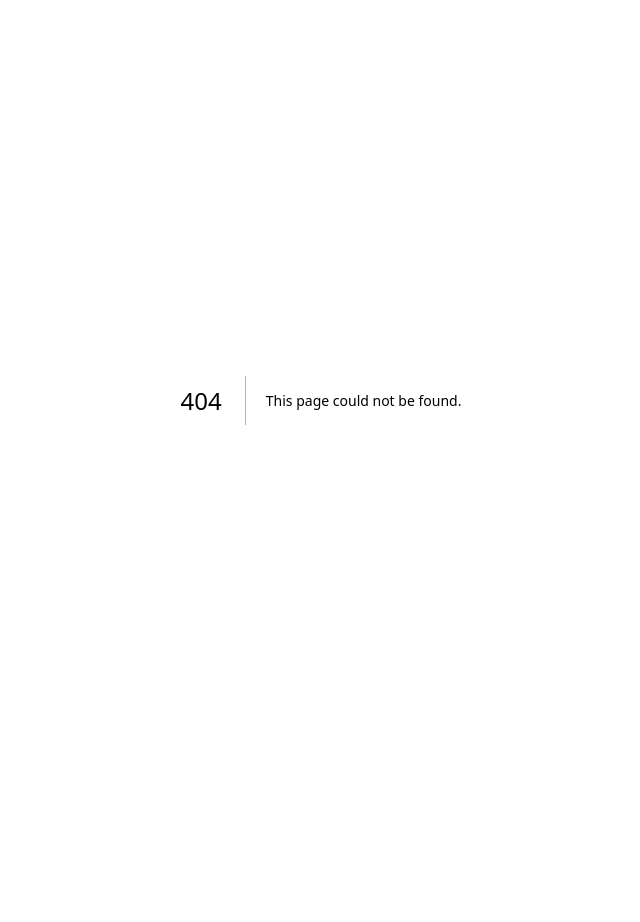
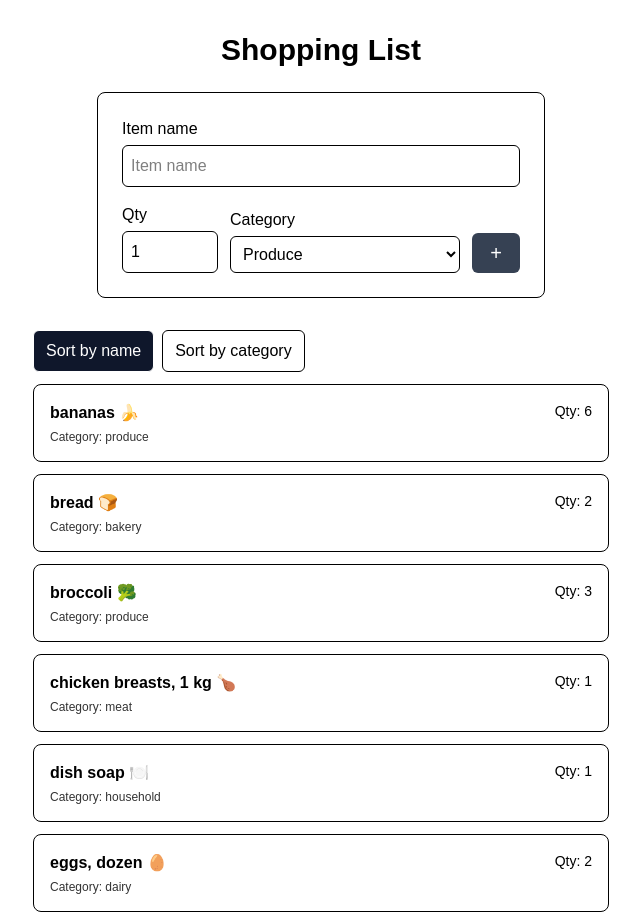
Before and after one commit to mbguron/cprg306-assignments, a Next.js app: page /week-6 in a window 1280 px wide. Before the commit this address had no page. Shown: the top 922 px of the page, without its empty margins (319-959 px from the left). Before the commit the page ends 800 px from the top, so only its background shows below. Built offline with nearby package versions, Linux system fonts and the light colour scheme.

Commit message:
week-6 created

```diff
--- /dev/null
+++ b/app/week-6/GroceryItemForm.js
@@ -0,0 +1,119 @@
+"use client";
+
+import { useState } from "react";
+
+const CATEGORY_OPTIONS = [
+  { value: "produce", label: "Produce" },
+  { value: "dairy", label: "Dairy" },
+  { value: "bakery", label: "Bakery" },
+  { value: "meat", label: "Meat" },
+  { value: "frozen foods", label: "Frozen Foods" },
+  { value: "canned goods", label: "Canned Goods" },
+  { value: "dry goods", label: "Dry Goods" },
+  { value: "beverages", label: "Beverages" },
+  { value: "snacks", label: "Snacks" },
+  { value: "household", label: "Household" },
+  { value: "other", label: "Other" },
+];
+
+export default function GroceryItemForm({ onAddItem }) {
+  const [name, setName] = useState("");
+  const [quantity, setQuantity] = useState(1);
+  const [category, setCategory] = useState("produce");
+
+  function handleSubmit(event) {
+    event.preventDefault();
+
+    const item = {
+      id:
+        typeof crypto !== "undefined" && crypto.randomUUID
+          ? crypto.randomUUID()
+          : Math.random().toString(36).substring(2, 9),
+      name: name.trim(),
+      quantity,
+      category,
+    };
+
+    onAddItem(item);
+
+    setName("");
+    setQuantity(1);
+    setCategory("produce");
+  }
+
+  function handleQuantityChange(e) {
+    const next = parseInt(e.target.value, 10);
+
+    if (Number.isNaN(next)) {
+      setQuantity(1);
+      return;
+    }
+
+    const clamped = Math.max(1, Math.min(99, next));
+    setQuantity(clamped);
+  }
+
+  return (
+    <form
+      onSubmit={handleSubmit}
+      className="max-w-md mx-auto rounded-lg p-6 space-y-4 border bg-white text-black dark:bg-black dark:text-white"
+    >
+      <div>
+        <label htmlFor="item-name" className="block mb-1">
+          Item name
+        </label>
+        <input
+          id="item-name"
+          type="text"
+          value={name}
+          onChange={(e) => setName(e.target.value)}
+          required
+          placeholder="Item name"
+          className="w-full p-2 rounded-md border bg-white text-black dark:bg-black dark:text-white"
+        />
+      </div>
+
+      <div className="flex gap-3 items-end">
+        <div className="w-24">
+          <label htmlFor="item-quantity" className="block mb-1">
+            Qty
+          </label>
+          <input
+            id="item-quantity"
+            type="number"
+            min="1"
+            max="99"
+            value={quantity}
+            onChange={handleQuantityChange}
+            className="w-full p-2 rounded-md border bg-white text-black dark:bg-black dark:text-white"
+          />
+        </div>
+
+        <div className="flex-1">
+          <label htmlFor="item-category" className="block mb-1">
+            Category
+          </label>
+          <select
+            id="item-category"
+            value={category}
+            onChange={(e) => setCategory(e.target.value)}
+            className="w-full p-2 rounded-md border bg-white text-black dark:bg-black dark:text-white"
+          >
+            {CATEGORY_OPTIONS.map((opt) => (
+              <option key={opt.value} value={opt.value}>
+                {opt.label}
+              </option>
+            ))}
+          </select>
+        </div>
+
+        <button
+          type="submit"
+          className="w-12 h-10 rounded-md bg-gray-700 text-white text-xl hover:bg-slate-900"
+        >
+          +
+        </button>
+      </div>
+    </form>
+  );
+}
--- /dev/null
+++ b/app/week-6/Item.js
@@ -0,0 +1,11 @@
+export default function Item({ name, quantity, category }) {
+  return (
+    <li className="rounded-lg border p-4 bg-white text-black dark:bg-slate-800 dark:text-white dark:border-slate-700">
+      <div className="flex items-start justify-between">
+        <span className="font-semibold">{name}</span>
+        <span className="text-sm">Qty: {quantity}</span>
+      </div>
+      <div className="mt-1 text-xs opacity-80">Category: {category}</div>
+    </li>
+  );
+}
--- /dev/null
+++ b/app/week-6/ItemList.js
@@ -0,0 +1,52 @@
+"use client";
+
+import { useState } from "react";
+import Item from "./Item";
+
+export default function ItemList({ items }) {
+  const [sortBy, setSortBy] = useState("name");
+
+  const sortedItems = [...items].sort((a, b) => {
+    if (sortBy === "category") {
+      const c = a.category.localeCompare(b.category);
+      if (c !== 0) return c;
+      return a.name.localeCompare(b.name);
+    }
+
+    return a.name.localeCompare(b.name);
+  });
+
+  function buttonClass(active) {
+    return active
+      ? "px-3 py-2 rounded-md border bg-slate-900 text-white dark:bg-white dark:text-black"
+      : "px-3 py-2 rounded-md border bg-white text-black dark:bg-slate-900 dark:text-white";
+  }
+
+  return (
+    <section className="space-y-3">
+      <div className="flex gap-2">
+        <button
+          type="button"
+          className={buttonClass(sortBy === "name")}
+          onClick={() => setSortBy("name")}
+        >
+          Sort by name
+        </button>
+
+        <button
+          type="button"
+          className={buttonClass(sortBy === "category")}
+          onClick={() => setSortBy("category")}
+        >
+          Sort by category
+        </button>
+      </div>
+
+      <ul className="space-y-3">
+        {sortedItems.map((item) => (
+          <Item key={item.id} {...item} />
+        ))}
+      </ul>
+    </section>
+  );
+}
--- /dev/null
+++ b/app/week-6/items.json
@@ -0,0 +1,74 @@
+[
+  {
+    "id": "1h2GJKH12gkHG31h1H",
+    "name": "milk, 4 L 🥛",
+    "quantity": 1,
+    "category": "dairy"
+  },
+  {
+    "id": "2KJH3k2j3H1k2J3K1H",
+    "name": "bread 🍞",
+    "quantity": 2,
+    "category": "bakery"
+  },
+  {
+    "id": "3h2KJH3k2j3H1k2J3",
+    "name": "eggs, dozen 🥚",
+    "quantity": 2,
+    "category": "dairy"
+  },
+  {
+    "id": "4k2J3K1H2GJKH12gk",
+    "name": "bananas 🍌",
+    "quantity": 6,
+    "category": "produce"
+  },
+  {
+    "id": "5H1h1H2KJH3k2j3H",
+    "name": "broccoli 🥦",
+    "quantity": 3,
+    "category": "produce"
+  },
+  {
+    "id": "6H1k2J3K1H2GJKH1",
+    "name": "chicken breasts, 1 kg 🍗",
+    "quantity": 1,
+    "category": "meat"
+  },
+  {
+    "id": "7gkHG31h1H2KJH3k",
+    "name": "pasta sauce 🍝",
+    "quantity": 3,
+    "category": "canned goods"
+  },
+  {
+    "id": "8j3H1k2J3K1H2GJK",
+    "name": "spaghetti, 454 g 🍝",
+    "quantity": 2,
+    "category": "dry goods"
+  },
+  {
+    "id": "9H12gkHG31h1H2KJ",
+    "name": "toilet paper, 12 pack 🧻",
+    "quantity": 1,
+    "category": "household"
+  },
+  {
+    "id": "10H3k2j3H1k2J3K1",
+    "name": "paper towels, 6 pack",
+    "quantity": 1,
+    "category": "household"
+  },
+  {
+    "id": "11k2J3K1H2GJKH12",
+    "name": "dish soap 🍽️",
+    "quantity": 1,
+    "category": "household"
+  },
+  {
+    "id": "12GJKH12gkHG31h1",
+    "name": "hand soap 🧼",
+    "quantity": 4,
+    "category": "household"
+  }
+]
--- /dev/null
+++ b/app/week-6/page.js
@@ -0,0 +1,26 @@
+"use client";
+
+import { useState } from "react";
+import itemsData from "./items.json";
+import GroceryItemForm from "./GroceryItemForm";
+import ItemList from "./ItemList";
+
+export default function Page() {
+  const [items, setItems] = useState(itemsData);
+
+  function handleAddItem(newItem) {
+    setItems((prev) => [...prev, newItem]);
+  }
+
+  return (
+    <main className="min-h-screen p-8 bg-white text-black dark:bg-slate-900 dark:text-white">
+      <h1 className="text-3xl font-bold text-center mb-6">Shopping List</h1>
+
+      <GroceryItemForm onAddItem={handleAddItem} />
+
+      <div className="max-w-xl mx-auto mt-8">
+        <ItemList items={items} />
+      </div>
+    </main>
+  );
+}
```
